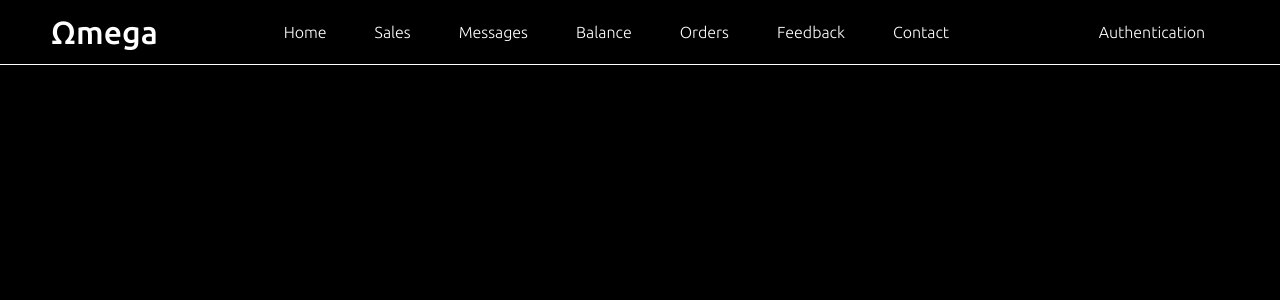
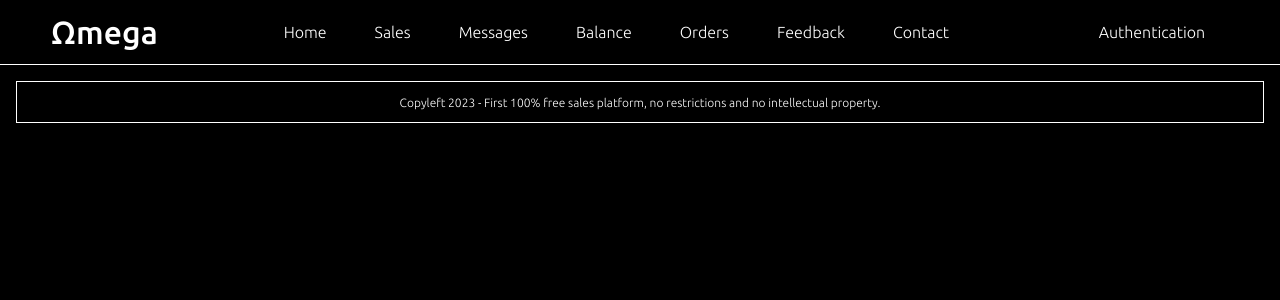
Before and after one commit to bcicada/tp04_weber-klipfel_brice, an Angular app: page / in a window 1280 px wide. Shown: the top 300 px of the page. Built offline with nearby package versions, Linux system fonts and the light colour scheme.

Commit message:
Adding footer with SCSS associate

```diff
--- a/src/app/app.component.html
+++ b/src/app/app.component.html
@@ -10,5 +10,7 @@
 
     <body>
       <app-header></app-header>
+
+      <app-footer></app-footer>
     </body>
 </html>
--- a/src/app/app.module.ts
+++ b/src/app/app.module.ts
@@ -4,11 +4,13 @@ import { BrowserModule } from '@angular/platform-browser';
 import { AppRoutingModule } from './app-routing.module';
 import { AppComponent } from './app.component';
 import { HeaderComponent } from './header/header.component';
+import { FooterComponent } from './footer/footer.component';
 
 @NgModule({
   declarations: [
     AppComponent,
-    HeaderComponent
+    HeaderComponent,
+    FooterComponent
   ],
   imports: [
     BrowserModule,
--- /dev/null
+++ b/src/app/footer/footer.component.html
@@ -0,0 +1,3 @@
+<footer>
+    <p>Copyleft 2023 - First 100% free sales platform, no restrictions and no intellectual property.</p>
+</footer>
--- /dev/null
+++ b/src/app/footer/footer.component.scss
@@ -0,0 +1,19 @@
+@import "../../vars";
+
+footer {
+    display: flex;
+    flex-direction: row;
+    align-items: center;
+    justify-content: center;
+    margin: 1rem;
+    padding: 0.75rem;
+    width: auto;
+    height: 1rem;
+    border: 0.1rem solid $color-white;
+    color: $color-white;
+    p {
+        font-family: 'ubuntu-light';
+        color: $color-white;
+        font-size: 0.75rem;
+    }
+}
```
Also changed, not shown: src/app/footer/footer.component.ts (added, +10 -0 lines), 1 other file (tests, documents, lock files or other folders).
